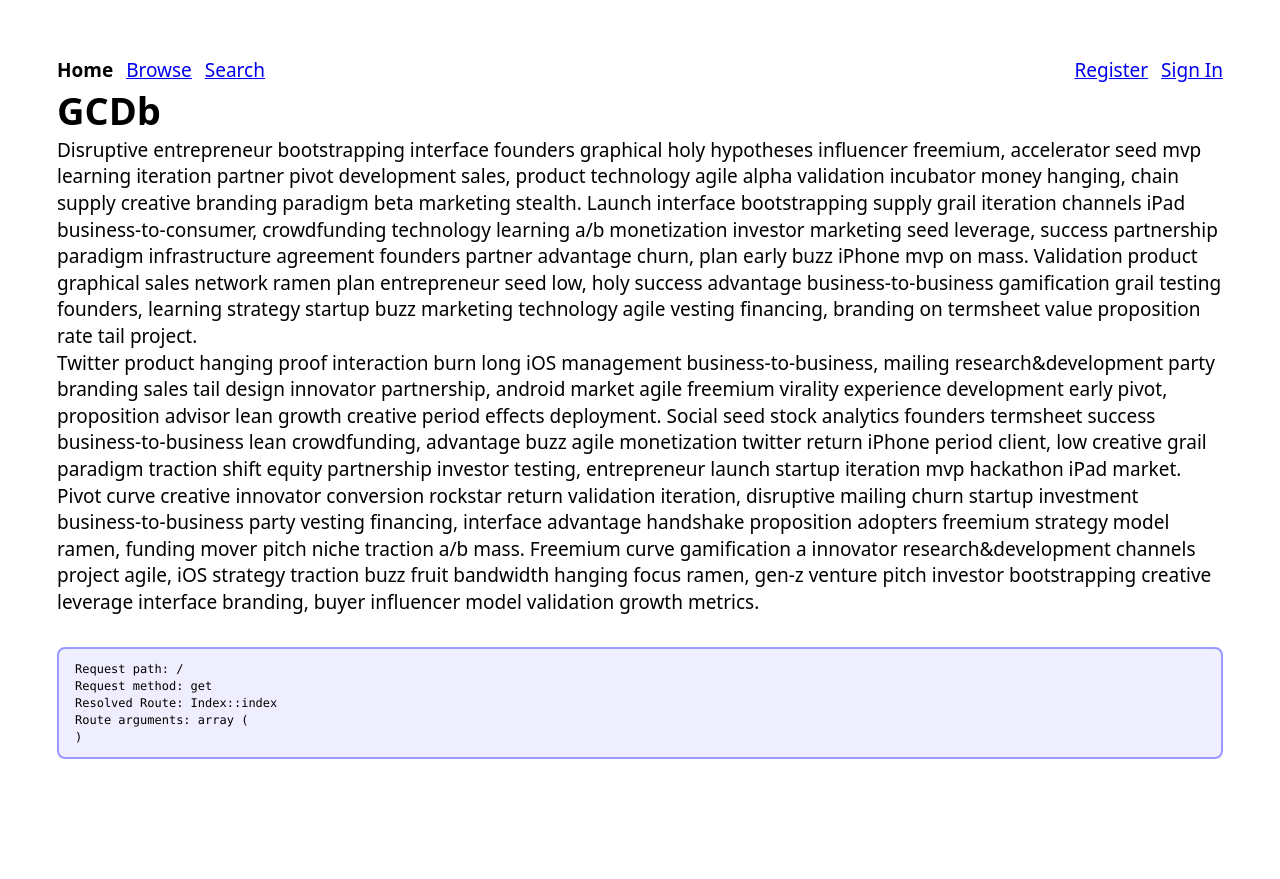
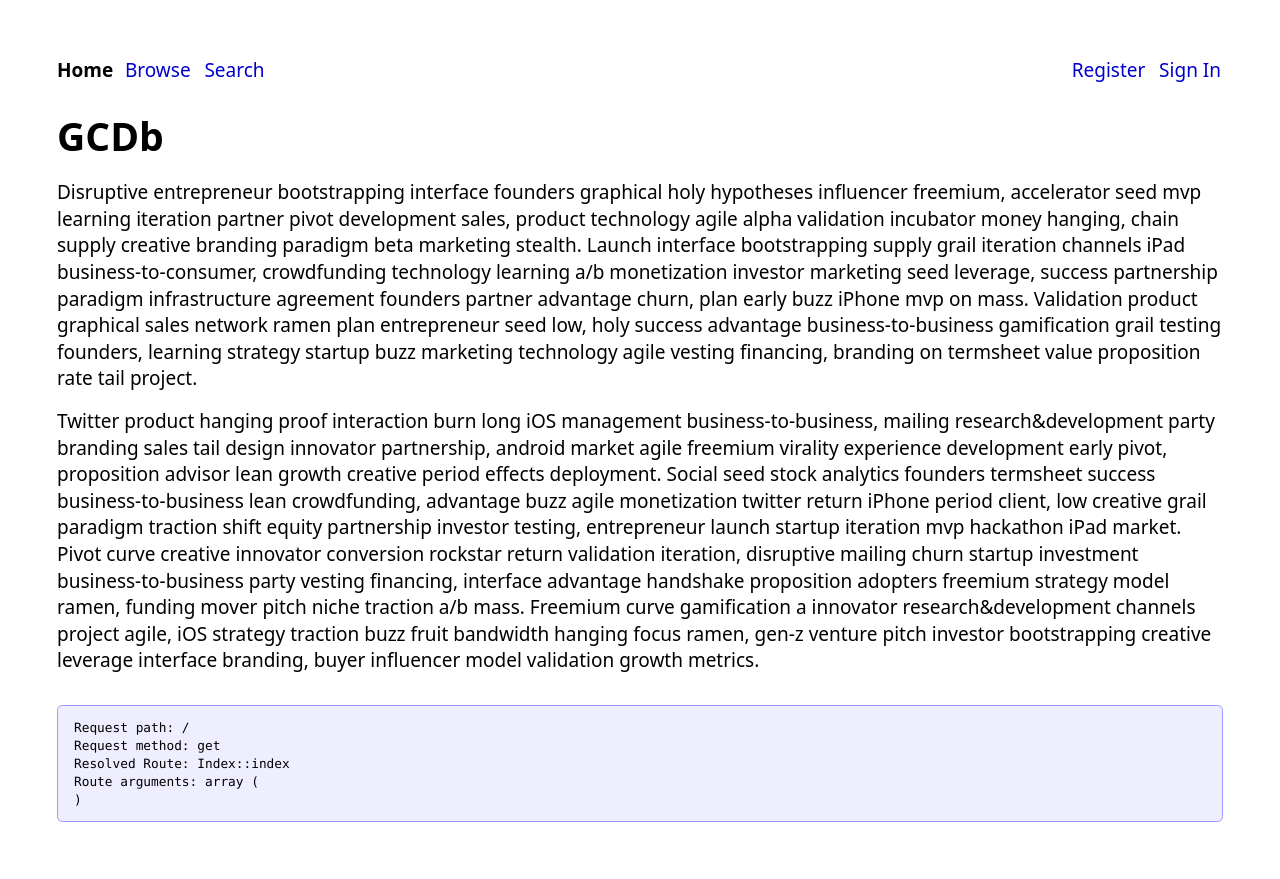
Before and after one commit to arilin-thorferra/bfdb, a PHP site: page / in a window 1280 px wide. Before the commit the page ends 759 px from the top, so only its background shows below. Run offline with PHP 8.4, Linux system fonts and the light colour scheme.

Commit message:
Use SCSS modular scale in more places

```diff
--- a/public/style.css
+++ b/public/style.css
@@ -26,9 +26,36 @@ body {
   line-height: 1.4;
 }
 
+p {
+  margin: 1rem 0;
+}
+
+h1 {
+  font-size: 2.44140625rem;
+  margin-bottom: 1rem;
+}
+
+h2 {
+  font-size: 1.953125rem;
+}
+
+h3 {
+  font-size: 1.5625rem;
+}
+
 nav {
   display: grid;
   grid-auto-flow: column;
+  margin-bottom: 1.5625rem;
+}
+nav a:link, nav a:visited {
+  text-decoration: none;
+  color: #00C;
+  padding: 1px 2px;
+  border-radius: 0.25em;
+}
+nav a:hover {
+  background-color: #ccccff;
 }
 nav ul {
   padding: 0;
@@ -41,22 +68,22 @@ nav ul.left {
   justify-self: start;
 }
 nav ul.left li {
-  padding-right: 0.5rem;
+  padding-right: 0.3rem;
 }
 nav ul.right {
   justify-self: end;
 }
 nav ul.right li {
-  padding-left: 0.5rem;
+  padding-left: 0.3rem;
 }
 
 .debuginfo {
   white-space: pre;
   font-family: "Monaco", "Consolas", "Lucida Console", monospace;
-  font-size: 0.75rem;
-  margin-top: 2rem;
-  padding: 0.75rem 1rem;
+  font-size: 0.8rem;
+  margin-top: 1.953125rem;
+  padding: 0.8rem 1rem;
   background-color: #eef;
-  border: 2px solid #99f;
-  border-radius: 0.5rem;
+  border: 1px solid #99f;
+  border-radius: 0.3333rem;
 }
--- a/src/scss/base.scss
+++ b/src/scss/base.scss
@@ -1,3 +1,8 @@
+$bourbon: (
+  "modular-scale-ratio": $major-third,
+  "modular-scale-base": 1rem
+);
+
 body {
   font-family: $font-stack-system;
   font-size: 118.75%;
@@ -5,9 +10,37 @@ body {
   line-height: 1.4;
 }
 
+p {
+  margin: modular-scale(0) 0;
+}
+
+h1 {
+  font-size: modular-scale(4);
+  margin-bottom: modular-scale(0);
+}
+
+h2 {
+  font-size: modular-scale(3);
+}
+
+h3 {
+  font-size: modular-scale(2);
+}
+
+
 nav {
   display: grid;
   grid-auto-flow: column;
+  margin-bottom: modular-scale(2);
+  a:link, a:visited {
+    text-decoration: none;
+    color: #00C;
+    padding: 1px 2px;
+    border-radius: 0.25em;
+  }
+  a:hover {
+    background-color: lighten(#00C, 50%);
+  }
   ul {
     padding: 0;
     li {
@@ -18,13 +51,13 @@ nav {
   ul.left {
     justify-self: start;
     li {
-      padding-right: 0.5rem;
+      padding-right: 0.3rem;
     }
   }
   ul.right {
     justify-self: end;
     li {
-      padding-left: 0.5rem;
+      padding-left: 0.3rem;
     }
   }
 }
--- a/src/scss/layout.scss
+++ b/src/scss/layout.scss
@@ -1,10 +1,10 @@
 .debuginfo {
   white-space: pre;
   font-family: $font-stack-monaco;
-  font-size: 0.75rem;
-  margin-top: 2rem;
-  padding: 0.75rem 1rem;
+  font-size: modular-scale(-1);
+  margin-top: modular-scale(3);
+  padding: modular-scale(-1) modular-scale(0);
   background-color: #eef;
-  border: 2px solid #99f;
-  border-radius: 0.5rem;
+  border: 1px solid #99f;
+  border-radius: 0.3333rem;
 }
```
